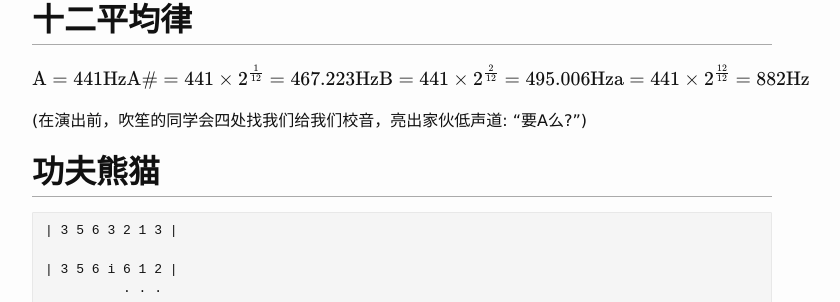
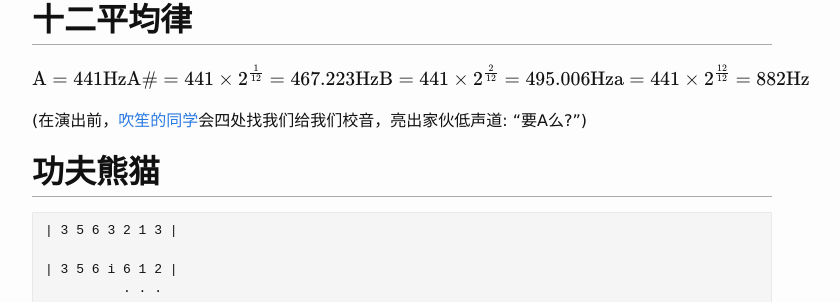
Before and after one commit to scateu/scateu.github.io, a Jekyll site: the page built from _posts/2017-03-01-notes-on-automated-composition.md, in a window 1280 px wide and 900 px high, scrolled down 327 px. Shown: the part 149-451 px from the top of the window, without its empty margins (238-1078 px from the left). Built offline with Jekyll 4.4.1, drawn with Linux system fonts in a browser that asks for light colours; nearby versions of some CDN libraries; formulas are drawn with MathJax 3; comment, search, counter and statistics services are not loaded; some of the changed lines change nothing that is shown.

Commit message:
Wed Mar  1 12:39:28 HKT 2017

```diff
--- a/_posts/2017-03-01-notes-on-automated-composition.md
+++ b/_posts/2017-03-01-notes-on-automated-composition.md
@@ -27,7 +27,7 @@ $$
 \mathrm{a} = 441 \times 2^{\frac{12}{12}} = 882 \mathrm{Hz}
 $$
 
-(在演出前，吹笙的同学会四处找我们给我们校音，亮出家伙低声道: "要A么?")
+(在演出前，[吹笙的同学](https://sites.google.com/site/mydtsinghua/dui-wei-jie-shao/xue-yuan-ban)会四处找我们给我们校音，亮出家伙低声道: "要A么?")
 
 ## 功夫熊猫
 
```
